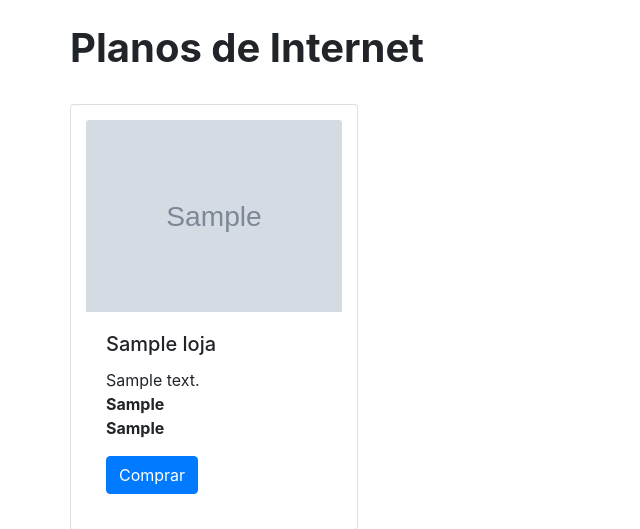
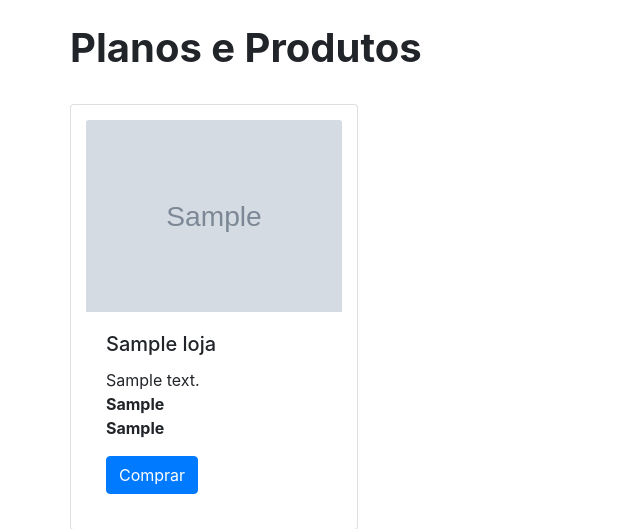
Before and after one commit to spinho010/imperio, a Django app: page /produtos/ in a window 1280 px wide. Shown: the part 79-608 px from the top of the page, without its empty margins (0-640 px from the left). Run offline with Django 3.2, Linux system fonts and the light colour scheme; tables that the repository leaves empty hold one stand-in row (values such as "Sample post"); grey boxes marked "Sample" are stand-in pictures; some libraries are stand-ins or nearby versions.

Commit message:
Update produtos_loja.html

```diff
--- a/templates/produtos_loja.html
+++ b/templates/produtos_loja.html
@@ -41,7 +41,7 @@
         crossorigin="anonymous"></script>
         <br>
 
-        <h1 class="font-weight-bold" style="padding-left: 70px;">Planos de Internet</h1>
+        <h1 class="font-weight-bold" style="padding-left: 70px;">Planos e Produtos</h1>
         <br>
 
         {% for Loja in object_list %}
```
